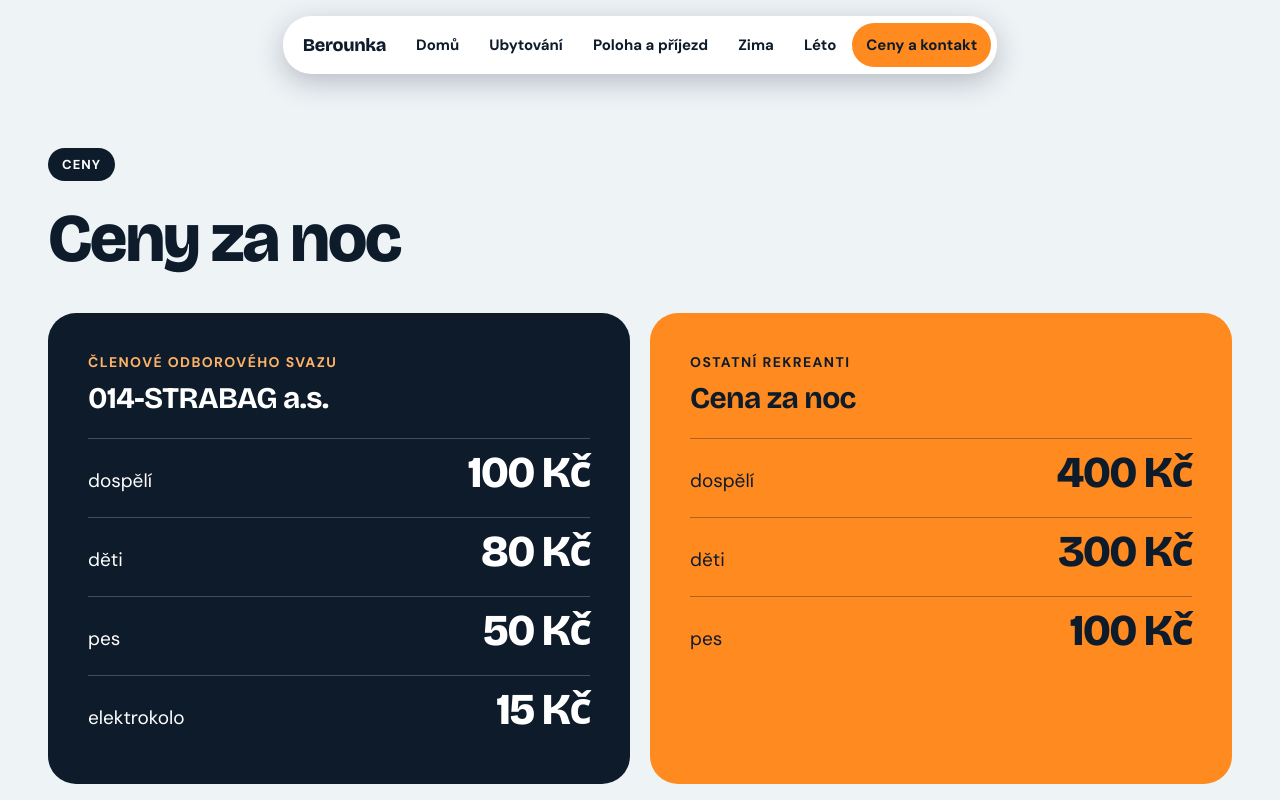
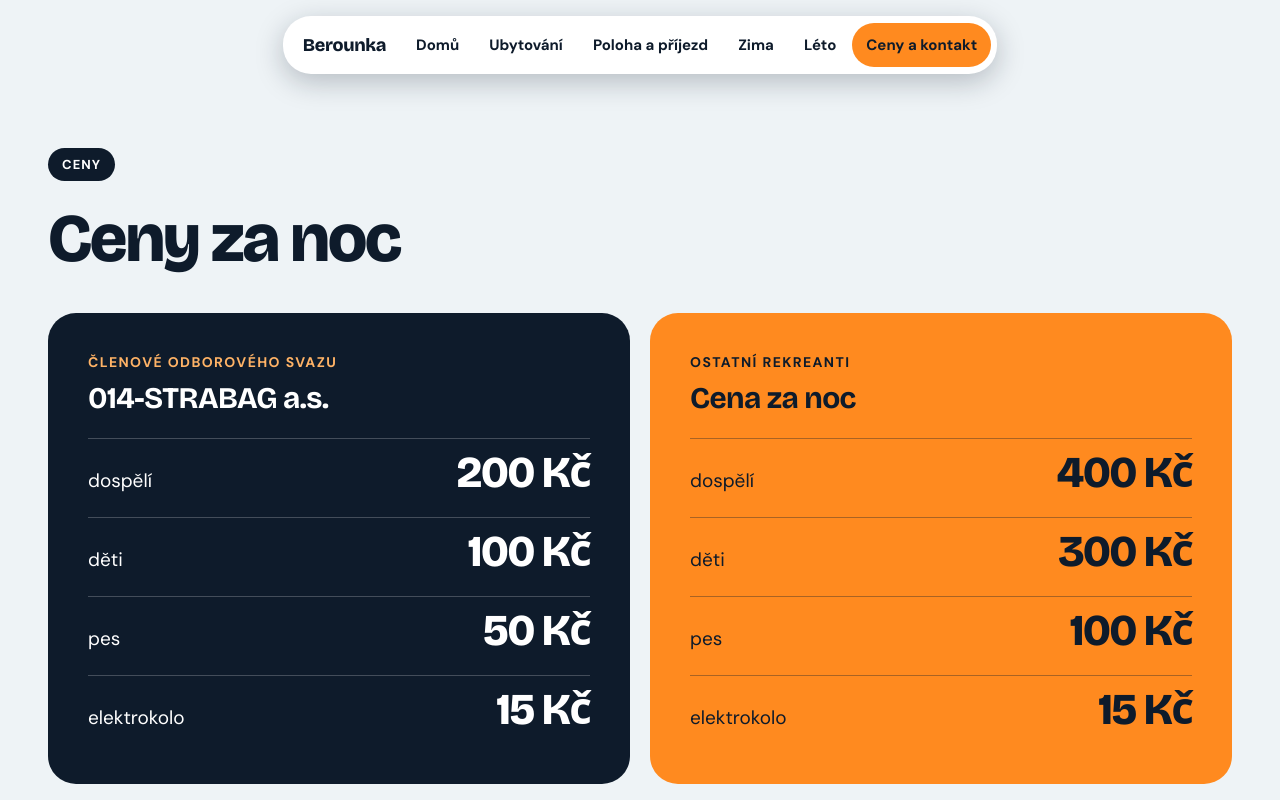
Before and after one commit to stezsky/berounka, a plain HTML site: page ceny.html in a window 1280 px wide. Shown: the top 800 px of the page. Drawn offline with nearby package versions, Linux system fonts and the light colour scheme.

Commit message:
Ceník: odborářské 200/100/50 Kč, elektrokolo i u ostatních
Co-Authored-By: Claude Sonnet 5.5 <noreply@anthropic.com>
Claude-Session: https://claude.ai/code/session_016L8JbeWzXZuQFvheCVfWa3

```diff
--- a/ceny.html
+++ b/ceny.html
@@ -45,8 +45,8 @@
 <div class="tile dk" style="background: #0E1B2B; color: #FFFFFF; padding: 40px">
 <span style="font-size: 14px; letter-spacing: 0.1em; text-transform: uppercase; font-weight: 700; color: #FFB366">Členové odborového svazu</span>
 <h2 class="h3" style="font-size: 30px; margin-bottom: 12px">014-STRABAG a.s.</h2>
-<div class="line"><span>dospělí</span><strong class="big" style="font-size: 44px">100 Kč</strong></div>
-<div class="line"><span>děti</span><strong class="big" style="font-size: 44px">80 Kč</strong></div>
+<div class="line"><span>dospělí</span><strong class="big" style="font-size: 44px">200 Kč</strong></div>
+<div class="line"><span>děti</span><strong class="big" style="font-size: 44px">100 Kč</strong></div>
 <div class="line"><span>pes</span><strong class="big" style="font-size: 44px">50 Kč</strong></div>
 <div class="line"><span>elektrokolo</span><strong class="big" style="font-size: 44px">15 Kč</strong></div>
 </div>
@@ -56,6 +56,7 @@
 <div class="line" style="border-top-color: rgba(14,27,43,0.35)"><span>dospělí</span><strong class="big" style="font-size: 44px">400 Kč</strong></div>
 <div class="line" style="border-top-color: rgba(14,27,43,0.35)"><span>děti</span><strong class="big" style="font-size: 44px">300 Kč</strong></div>
 <div class="line" style="border-top-color: rgba(14,27,43,0.35)"><span>pes</span><strong class="big" style="font-size: 44px">100 Kč</strong></div>
+<div class="line" style="border-top-color: rgba(14,27,43,0.35)"><span>elektrokolo</span><strong class="big" style="font-size: 44px">15 Kč</strong></div>
 </div>
 </div>
 <div style="font-size: 18px; color: #33465A">Jednorázový poplatek za vyprání povlečení při pobytu na méně než 3 noci: <strong style="color: #0E1B2B">50 Kč / os</strong></div>
```
